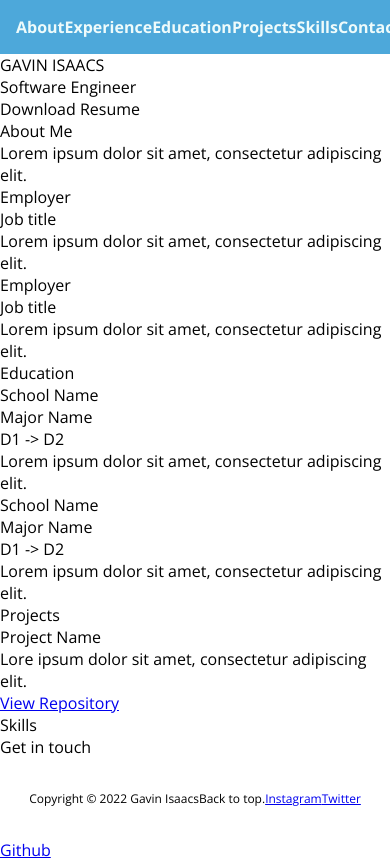
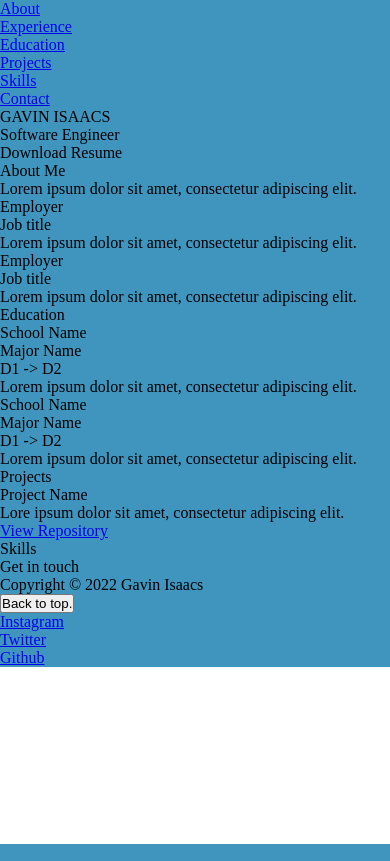
Before and after one commit to akim-nas/my-website, a PHP site: page /templates/index.html in a window 390 px wide; the page is wider, and only the part inside the window is pictured. Run offline with PHP 8.4, Linux system fonts and the light colour scheme.

Commit message:
started the media query for grid layout on mobile and desktop

```diff
--- a/static/style.css
+++ b/static/style.css
@@ -1,51 +1,20 @@
 @import url('https://fonts.googleapis.com/css2?family=Open+Sans:wght@400;600;700;800&display=swap');
 
-:root {
-	--dark-blue: #12232e;
-	--med-blue: #007cc7;
-	--light-blue: #4da8da;
-	--shadow-dark-blue: #203647;
-	--shadow-light-blue: #eefbfb;
+* { margin: 0; padding: 0; }
+
+html, body {
+	height: 100vh;
+	width: 100vw;
 }
 
-* { padding: 0; margin: 0; font-family: "Open Sans", sans-serif; }
-
-html, body { height: 100vh; }
-
-.flex-container {
-	height: 100vh;
-	display: flex;
-	justify-content: space-between;
-	flex-direction: column;
-	background-color: var(--med-blue);
+@media only screen and (min-width: 768px) {
+	.grid-container {
+		background-color: hsl(100, 50%, 50%);
+	}
 }
 
-.navbar {
-	padding: 1rem 1rem;
-	display: flex;
-	justify-content: space-evenly;
-	align-items: center;
-	background-color: var(--light-blue);
+@media only screen and (max-width: 768px) {
+	.grid-container {
+		background-color: hsl(200, 50%, 50%);
+	}
 }
-
-.nav-item a, .nav-item a:hover, .nav-item a:visited {
-	text-decoration: none;
-	color: var(--shadow-light-blue);
-	font-weight: 700;
-	transition: 0.2s;
-}
-
-.nav-item a:hover {
-	color: ;
-	transition: 0.2s;
-}
-
-.footer {
-	background-color: ;
-	font-weight: 400;
-	font-size: 0.75rem;
-	padding: 2rem 1rem;
-	display: flex;
-	justify-content: center;
-	align-items: center;
-}
--- a/templates/index.html
+++ b/templates/index.html
@@ -68,7 +68,7 @@
 			</div>
 			<div class="footer grid-item grid-item-9">
 				<div class="footer-copyright">Copyright © 2022 Gavin Isaacs</div>
-				<div class="footer-btn">Back to top.</div>
+				<div class="footer-btn"><button>Back to top.</button></div>
 				<div class="footer-links">
 					<a class="footer-link" href="#">Instagram</div>
 					<a class="footer-link" href="#">Twitter</div>
```
